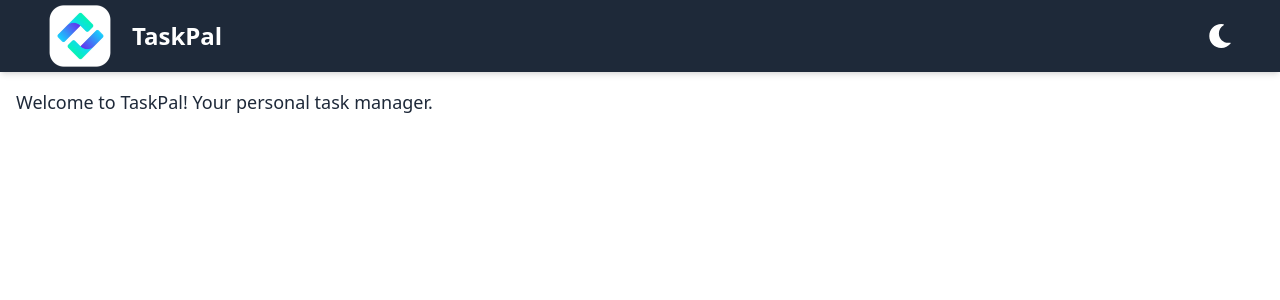
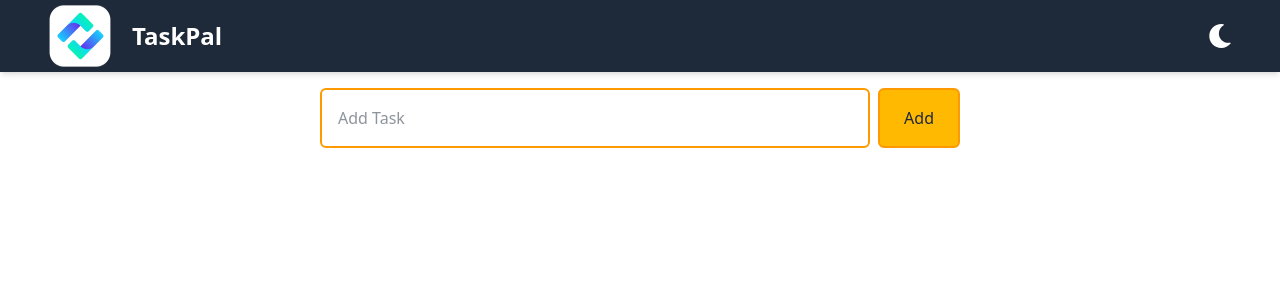
Before and after one commit to OlgaMinaievaWebDev/task-pal, a React (Vite) app: page / in a window 1280 px wide. Shown: the top 300 px of the page. Built offline with nearby package versions, Linux system fonts and the light colour scheme.

Commit message:
AddTask component added

```diff
--- a/src/App.jsx
+++ b/src/App.jsx
@@ -1,3 +1,4 @@
+import AddTask from "./components/AddTask";
 import Header from "./components/Header";
 import { ThemeProvider } from "./context/ThemeContext";
 
@@ -6,9 +7,7 @@ function App() {
     <ThemeProvider>
       <div className="min-h-screen w-full bg-white text-gray-800 dark:bg-gray-900 dark:text-white transition-colors duration-300">
         <Header />
-        <p className="text-lg p-4">
-          Welcome to TaskPal! Your personal task manager.
-        </p>
+       <AddTask />
       </div>
     </ThemeProvider>
   );
--- a/src/components/AddTask.jsx
+++ b/src/components/AddTask.jsx
@@ -1,9 +1,25 @@
 function AddTask() {
- return (
-  <div>
-   task
-  </div>
- )
+  return (
+    <form className="flex flex-col sm:flex-row justify-center items-center gap-2 p-4 max-w-2xl mx-auto">
+      <label htmlFor="task" hidden>
+        Add Task
+      </label>
+      <input
+        type="text"
+        placeholder="Add Task"
+        name="task"
+        autoComplete="off"
+        maxLength={25}
+        className="w-full sm:w-auto flex-1 border-amber-500 rounded-md p-4 border-2 focus:outline-none focus:ring-1 focus:ring-red-400 dark:text-white dark:bg-zinc-800"
+      />
+      <button
+        type="submit"
+        className="px-6 py-4 border-2 border-amber-500 rounded-md bg-amber-400 text-md hover:bg-amber-500 transition transform hover:scale-105 active:scale-95 dark:text-black"
+      >
+        Add
+      </button>
+    </form>
+  );
 }
 
-export default AddTask
+export default AddTask;
```
